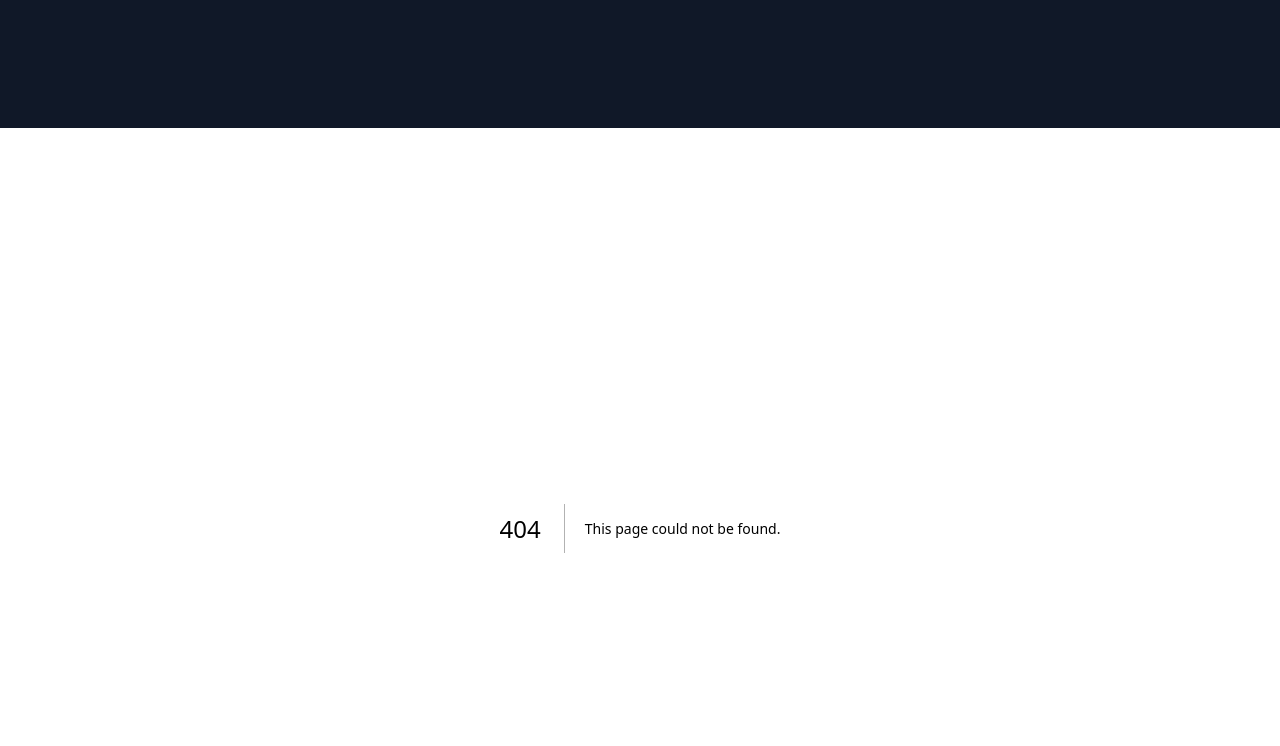
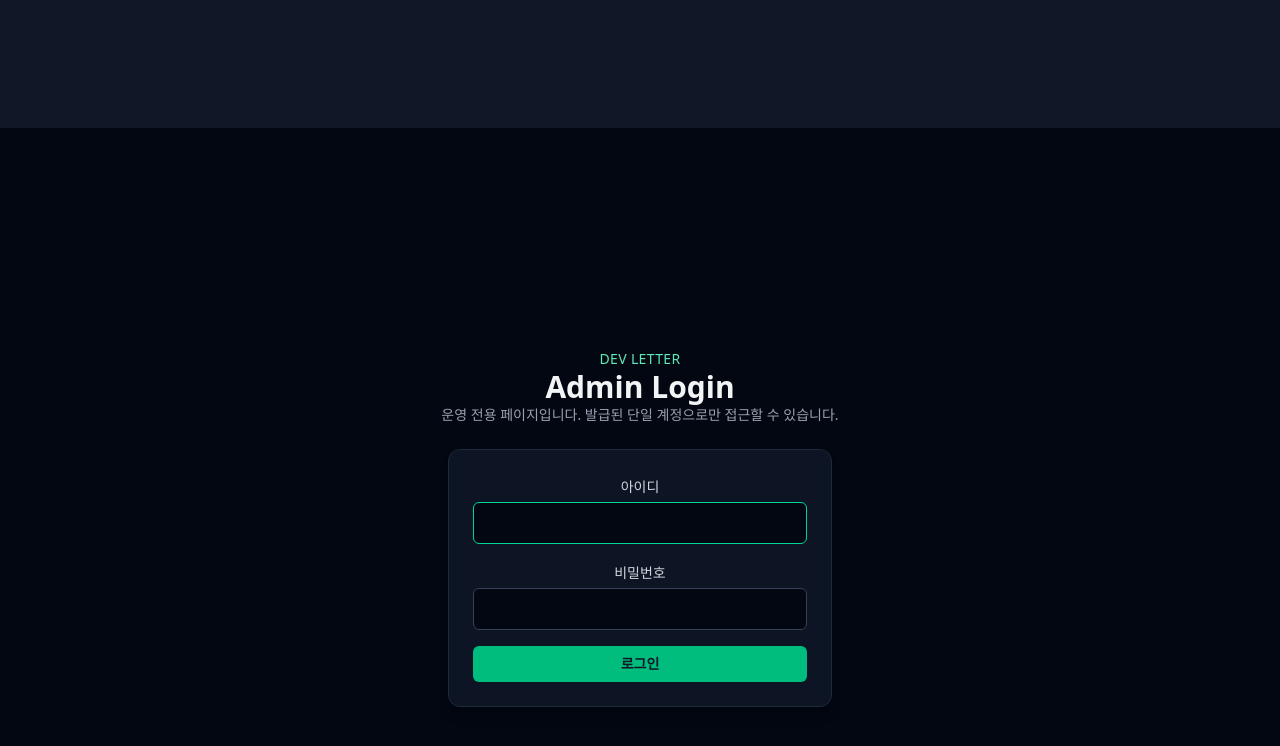
Before and after one commit to ydj515/dev-letter, a Next.js app: page /admin/login in a window 1280 px wide. Before the commit this address had no page. Shown: the top 746 px of the page. Built offline with nearby package versions, Linux system fonts and the light colour scheme.

Commit message:
feat: phase 5 구현(로그인 페이지 추가)

```diff
--- /dev/null
+++ b/middleware.ts
@@ -0,0 +1,44 @@
+import { NextResponse } from "next/server";
+import type { NextRequest } from "next/server";
+import { encodeAdminCredentials, constantTimeEquals } from "@/lib/admin-auth";
+
+const ADMIN_LOGIN_PATH = "/admin/login";
+
+export function middleware(request: NextRequest) {
+  const pathname = request.nextUrl.pathname;
+
+  if (!pathname.startsWith("/admin")) {
+    return NextResponse.next();
+  }
+
+  if (pathname.startsWith(ADMIN_LOGIN_PATH)) {
+    return NextResponse.next();
+  }
+
+  const username = process.env.ADMIN_USERNAME;
+  const password = process.env.ADMIN_PASSWORD;
+
+  if (!username || !password) {
+    console.error("[AdminAuth] ADMIN_USERNAME or ADMIN_PASSWORD is not configured");
+    return new Response("Admin credentials not configured", { status: 500 });
+  }
+
+  const token = request.cookies.get("admin-auth")?.value ?? "";
+  const expected = encodeAdminCredentials(username, password);
+
+  if (constantTimeEquals(token, expected)) {
+    return NextResponse.next();
+  }
+
+  const loginUrl = request.nextUrl.clone();
+  loginUrl.pathname = ADMIN_LOGIN_PATH;
+  loginUrl.searchParams.set("redirect", pathname + request.nextUrl.search);
+
+  const response = NextResponse.redirect(loginUrl);
+  response.cookies.delete("admin-auth");
+  return response;
+}
+
+export const config = {
+  matcher: ["/admin", "/admin/:path*"],
+};
--- a/src/app/admin/AdminDashboardClient.tsx
+++ b/src/app/admin/AdminDashboardClient.tsx
@@ -4,7 +4,12 @@ import { useEffect, useMemo, useState, useTransition } from "react";
 import { useRouter } from "next/navigation";
 import { InterestCategory } from "@prisma/client";
 import type { AdminDashboardData, DashboardIssue } from "@/services/admin-dashboard";
-import { approveIssueAction, generateIssueAction, resendIssueAction } from "./actions";
+import {
+  approveIssueAction,
+  generateIssueAction,
+  logoutAdminAction,
+  resendIssueAction,
+} from "./actions";
 
 interface Props {
   data: AdminDashboardData;
@@ -71,6 +76,17 @@ export default function AdminDashboardClient({ data }: Props) {
   const handleResend = (issueId: string) =>
     handleAction(() => resendIssueAction({ issueId, actor: operator }), "재발송이 실행되었습니다.");
 
+  const handleLogout = () => {
+    startTransition(async () => {
+      try {
+        await logoutAdminAction();
+      } catch (error) {
+        console.error(error);
+        setErrorMessage(error instanceof Error ? error.message : "로그아웃에 실패했습니다.");
+      }
+    });
+  };
+
   const handleGenerate = (event: React.FormEvent<HTMLFormElement>) => {
     event.preventDefault();
     handleAction(
@@ -110,7 +126,7 @@ export default function AdminDashboardClient({ data }: Props) {
       </section>
 
       <section className="grid gap-4 md:grid-cols-2">
-        <div className="rounded-lg border border-gray-800 bg-gray-900 p-4 space-y-2">
+        <div className="rounded-lg border border-gray-800 bg-gray-900 p-4 space-y-3">
           <label className="text-sm font-semibold text-gray-200">운영자 이름</label>
           <input
             type="text"
@@ -122,6 +138,13 @@ export default function AdminDashboardClient({ data }: Props) {
           <p className="text-xs text-gray-500">
             모든 승인/재발송/생성 액션은 감사 로그에 기록되며, 운영자 이름이 필요합니다.
           </p>
+          <button
+            type="button"
+            onClick={handleLogout}
+            className="rounded-md border border-gray-700 px-3 py-1.5 text-xs font-medium text-gray-300 transition hover:border-rose-500 hover:text-rose-300"
+          >
+            로그아웃
+          </button>
         </div>
 
         <form
--- a/src/app/admin/actions.ts
+++ b/src/app/admin/actions.ts
@@ -1,6 +1,8 @@
 "use server";
 
 import { revalidatePath } from "next/cache";
+import { cookies } from "next/headers";
+import { redirect } from "next/navigation";
 import { InterestCategory } from "@prisma/client";
 import { approveIssue, generateIssue, resendIssue } from "@/services/admin-dashboard";
 
@@ -26,3 +28,8 @@ export async function generateIssueAction(input: {
   revalidatePath("/admin");
   return result;
 }
+
+export async function logoutAdminAction() {
+  cookies().delete("admin-auth");
+  redirect("/admin/login");
+}
--- /dev/null
+++ b/src/app/admin/login/LoginForm.tsx
@@ -0,0 +1,62 @@
+"use client";
+
+import { useActionState } from "react";
+import { useFormStatus } from "react-dom";
+import { authenticateAdmin } from "./actions";
+import { initialLoginState } from "./state";
+
+interface LoginFormProps {
+  redirectTo?: string | null;
+}
+
+export default function LoginForm({ redirectTo }: LoginFormProps) {
+  const [state, formAction] = useActionState(authenticateAdmin, initialLoginState);
+
+  return (
+    <form
+      action={formAction}
+      className="w-full max-w-sm mx-auto space-y-4 rounded-xl border border-gray-800 bg-gray-900/80 p-6 shadow-lg"
+    >
+      <input type="hidden" name="redirect" value={redirectTo ?? "/admin"} />
+      <div>
+        <label className="text-sm font-medium text-gray-300" htmlFor="username">
+          아이디
+        </label>
+        <input
+          required
+          autoFocus
+          name="username"
+          id="username"
+          className="mt-1 w-full rounded-md border border-gray-700 bg-gray-950 px-3 py-2 text-gray-100 focus:border-emerald-400 focus:outline-none"
+        />
+      </div>
+      <div>
+        <label className="text-sm font-medium text-gray-300" htmlFor="password">
+          비밀번호
+        </label>
+        <input
+          required
+          type="password"
+          name="password"
+          id="password"
+          className="mt-1 w-full rounded-md border border-gray-700 bg-gray-950 px-3 py-2 text-gray-100 focus:border-emerald-400 focus:outline-none"
+        />
+      </div>
+      {state.error && <p className="text-sm text-rose-300">{state.error}</p>}
+      <LoginButton />
+    </form>
+  );
+}
+
+function LoginButton() {
+  const { pending } = useFormStatus();
+  return (
+    <button
+      type="submit"
+      disabled={pending}
+      className="w-full rounded-md bg-emerald-500 px-4 py-2 text-sm font-semibold text-gray-900 transition hover:bg-emerald-400 disabled:opacity-50"
+    >
+      {pending ? "확인 중..." : "로그인"}
+    </button>
+  );
+}
--- /dev/null
+++ b/src/app/admin/login/actions.ts
@@ -0,0 +1,48 @@
+"use server";
+
+import { cookies } from "next/headers";
+import { redirect } from "next/navigation";
+import { encodeAdminCredentials } from "@/lib/admin-auth";
+import type { LoginState } from "./state";
+
+export async function authenticateAdmin(
+  _prevState: LoginState,
+  formData: FormData,
+): Promise<LoginState> {
+  const username = (formData.get("username")?.toString() ?? "").trim();
+  const password = (formData.get("password")?.toString() ?? "").trim();
+  const redirectPath = sanitizeRedirect(formData.get("redirect")?.toString());
+
+  const adminUsername = process.env.ADMIN_USERNAME;
+  const adminPassword = process.env.ADMIN_PASSWORD;
+
+  if (!adminUsername || !adminPassword) {
+    return { error: "관리자 계정 환경 변수가 설정되지 않았습니다." };
+  }
+
+  if (username !== adminUsername || password !== adminPassword) {
+    return { error: "아이디 또는 비밀번호가 올바르지 않습니다." };
+  }
+
+  const token = encodeAdminCredentials(adminUsername, adminPassword);
+  cookies().set("admin-auth", token, {
+    httpOnly: true,
+    sameSite: "strict",
+    secure: process.env.NODE_ENV === "production",
+    path: "/",
+    maxAge: 60 * 60 * 12,
+  });
+
+  redirect(redirectPath ?? "/admin");
+}
+
+export async function logoutAdmin() {
+  cookies().delete("admin-auth");
+  redirect("/admin/login");
+}
+
+function sanitizeRedirect(value: string | undefined) {
+  if (!value) return null;
+  if (!value.startsWith("/admin")) return null;
+  return value;
+}
--- /dev/null
+++ b/src/app/admin/login/page.tsx
@@ -0,0 +1,33 @@
+import LoginForm from "./LoginForm";
+
+interface LoginPageProps {
+  searchParams: {
+    redirect?: string;
+  };
+}
+
+export default function AdminLoginPage({ searchParams }: LoginPageProps) {
+  const redirectTo = normalizeRedirect(searchParams.redirect);
+
+  return (
+    <main className="flex min-h-screen items-center justify-center bg-gray-950 p-6 text-gray-100">
+      <div className="w-full max-w-md space-y-6 text-center">
+        <div>
+          <p className="text-sm uppercase tracking-wide text-emerald-300">Dev Letter</p>
+          <h1 className="text-3xl font-semibold">Admin Login</h1>
+          <p className="text-sm text-gray-400">
+            운영 전용 페이지입니다. 발급된 단일 계정으로만 접근할 수 있습니다.
+          </p>
+        </div>
+        <LoginForm redirectTo={redirectTo} />
+      </div>
+    </main>
+  );
+}
+
+function normalizeRedirect(value?: string) {
+  if (!value || !value.startsWith("/admin")) {
+    return "/admin";
+  }
+  return value;
+}
--- /dev/null
+++ b/src/app/admin/login/state.ts
@@ -0,0 +1,7 @@
+export interface LoginState {
+  error: string | null;
+}
+
+export const initialLoginState: LoginState = {
+  error: null,
+};
--- a/src/app/admin/page.tsx
+++ b/src/app/admin/page.tsx
@@ -1,9 +1,13 @@
+import { cookies } from "next/headers";
+import { redirect } from "next/navigation";
 import { fetchAdminDashboardData } from "@/services/admin-dashboard";
 import AdminDashboardClient from "./AdminDashboardClient";
+import { encodeAdminCredentials } from "@/lib/admin-auth";
 
 export const dynamic = "force-dynamic";
 
 export default async function AdminPage() {
+  ensureAdminSession();
   const data = await fetchAdminDashboardData({ limit: 10 });
   return (
     <main className="min-h-screen bg-gray-950 text-gray-100 p-6">
@@ -20,3 +24,18 @@ export default async function AdminPage() {
     </main>
   );
 }
+
+function ensureAdminSession() {
+  const username = process.env.ADMIN_USERNAME;
+  const password = process.env.ADMIN_PASSWORD;
+  if (!username || !password) {
+    throw new Error("ADMIN_USERNAME/ADMIN_PASSWORD are not configured");
+  }
+
+  const token = cookies().get("admin-auth")?.value;
+  const expected = encodeAdminCredentials(username, password);
+
+  if (token !== expected) {
+    redirect(`/admin/login?redirect=${encodeURIComponent("/admin")}`);
+  }
+}
--- /dev/null
+++ b/src/lib/admin-auth.ts
@@ -0,0 +1,50 @@
+export function encodeAdminCredentials(username: string, password: string) {
+  const raw = `${username}:${password}`;
+
+  if (typeof Buffer !== "undefined") {
+    return Buffer.from(raw, "utf-8").toString("base64");
+  }
+
+  if (typeof btoa === "function") {
+    return btoa(raw);
+  }
+
+  return base64Encode(raw);
+}
+
+export function constantTimeEquals(a: string, b: string) {
+  if (a.length !== b.length) {
+    return false;
+  }
+
+  let mismatch = 0;
+  for (let i = 0; i < a.length; i += 1) {
+    mismatch |= a.charCodeAt(i) ^ b.charCodeAt(i);
+  }
+
+  return mismatch === 0;
+}
+
+function base64Encode(value: string) {
+  const chars = "ABCDEFGHIJKLMNOPQRSTUVWXYZabcdefghijklmnopqrstuvwxyz0123456789+/";
+  let output = "";
+  let i = 0;
+
+  while (i < value.length) {
+    const c1 = value.charCodeAt(i++);
+    const c2 = value.charCodeAt(i++);
+    const c3 = value.charCodeAt(i++);
+
+    const e1 = c1 >> 2;
+    const e2 = ((c1 & 3) << 4) | (c2 >> 4);
+    const e3 = isNaN(c2) ? 64 : ((c2 & 15) << 2) | (c3 >> 6);
+    const e4 = isNaN(c2) || isNaN(c3) ? 64 : c3 & 63;
+
+    output += chars.charAt(e1);
+    output += chars.charAt(e2);
+    output += e3 === 64 ? "=" : chars.charAt(e3);
+    output += e4 === 64 ? "=" : chars.charAt(e4);
+  }
+
+  return output;
+}
```
Also changed, not shown: 3 other files (tests, documents, lock files or other folders).
